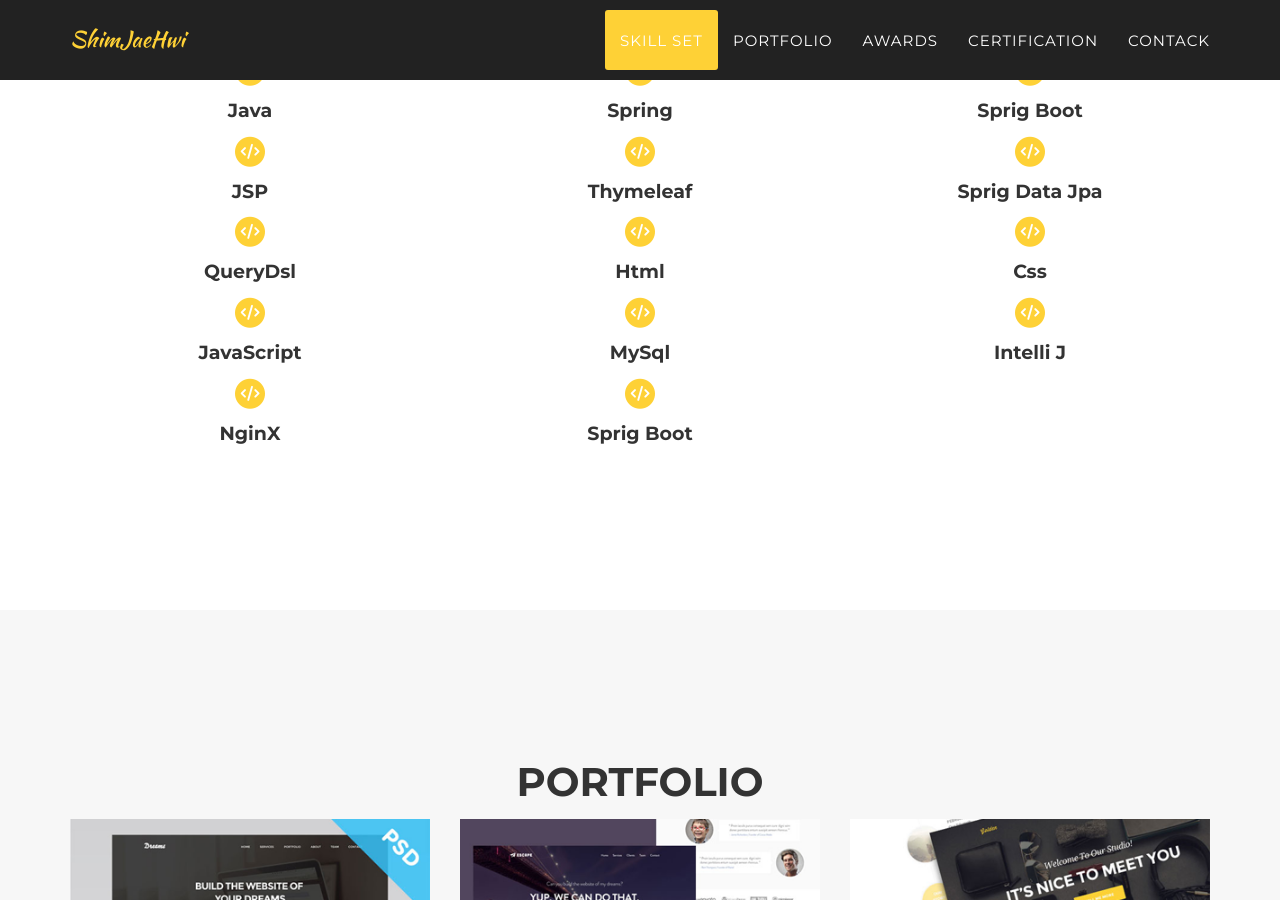
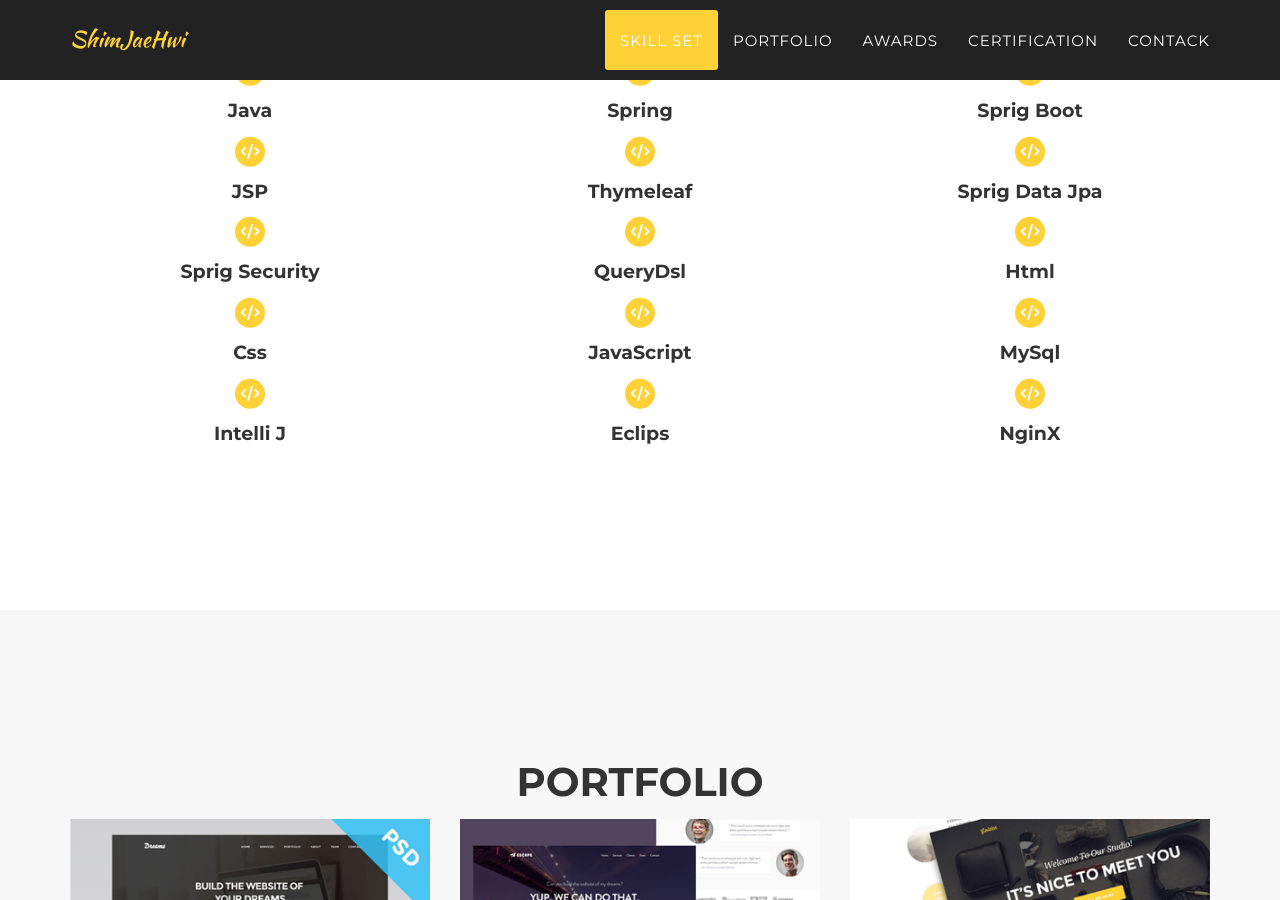
Before and after one commit to Jh214/JH214.github.io, a Jekyll site: the page built from index.html, in a window 1280 px wide and 900 px high, scrolled down 1026 px. Built offline with Jekyll 4.4.1, drawn with Linux system fonts in a browser that asks for light colours; some web fonts are replaced; the list of posts is cut into pages by our own code.

Commit message:
기술스택 수정

```diff
--- a/_includes/services.html
+++ b/_includes/services.html
@@ -54,6 +54,13 @@
                     <i class="fa-solid fa-circle fa-stack-2x text-primary"></i>
                     <i class="fa-solid fa-code fa-stack-1x fa-inverse"></i>
                 </span>
+                <h4 class="service-heading">Sprig Security</h4>
+            </div>
+            <div class="col-md-4">
+                <span class="fa-stack fa-1x">
+                    <i class="fa-solid fa-circle fa-stack-2x text-primary"></i>
+                    <i class="fa-solid fa-code fa-stack-1x fa-inverse"></i>
+                </span>
                 <h4 class="service-heading">QueryDsl</h4>
             </div>
             <div class="col-md-4">
@@ -96,14 +103,14 @@
                     <i class="fa-solid fa-circle fa-stack-2x text-primary"></i>
                     <i class="fa-solid fa-code fa-stack-1x fa-inverse"></i>
                 </span>
-                <h4 class="service-heading">NginX</h4>
+                <h4 class="service-heading">Eclips</h4>
             </div>
             <div class="col-md-4">
                 <span class="fa-stack fa-1x">
                     <i class="fa-solid fa-circle fa-stack-2x text-primary"></i>
                     <i class="fa-solid fa-code fa-stack-1x fa-inverse"></i>
                 </span>
-                <h4 class="service-heading">Sprig Boot</h4>
+                <h4 class="service-heading">NginX</h4>
             </div>
         </div>
     </div>
```
